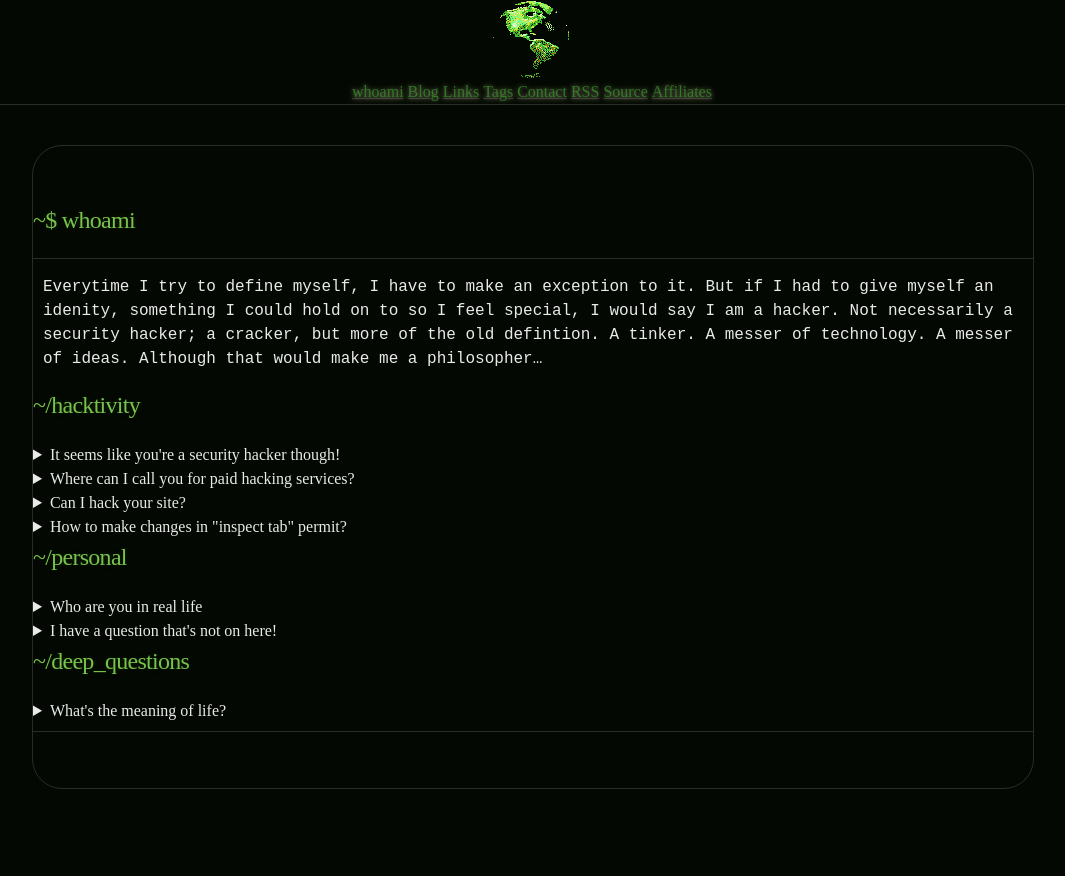
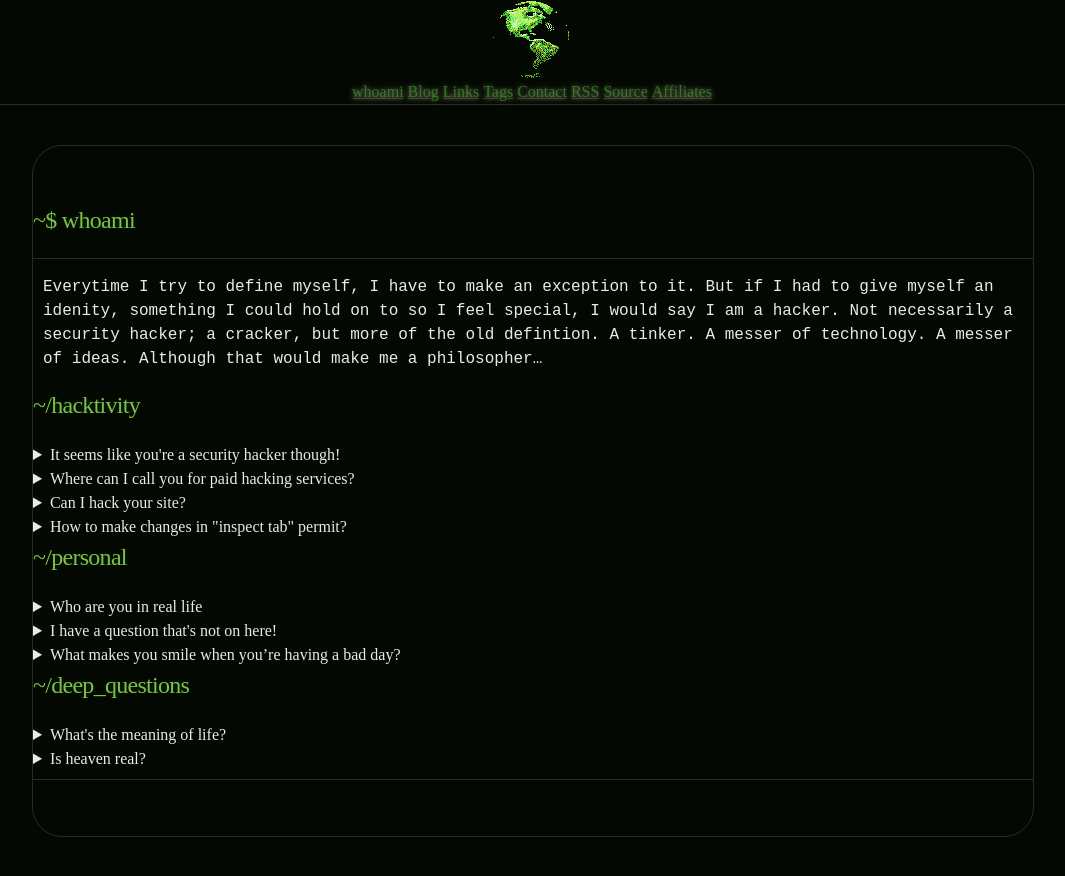
Before and after one commit to CamoCatX/camocatx.github.io, a Jekyll site: the page built from whoami.md, in a window 1280 px wide. Shown: the top 876 px of the page, without its empty margins (108-1173 px from the left). Built offline with Jekyll 4.4.1, drawn with Linux system fonts in a browser that asks for light colours.

Commit message:
modified:   whoami.md

```diff
--- a/whoami.md
+++ b/whoami.md
@@ -50,11 +50,24 @@ Sometimes that does carry over to the real haxx0r hacking. But my intention is t
   You can head over to the contact page and ask me there.
 </details>
 
+<details>
+<summary>What makes you smile when you’re having a bad day?</summary>
+<br>
+  Effective propaganda + amnesia pills
+</details>
+
 ## ~/deep_questions
 
 <details>
 <summary>What's the meaning of life?</summary>
 <br>
-  37
+  Life is an illusion, you are an illusion, everything is an illusion. By this logic I can answer every question without even thinking.
 </details>
+
+<details>
+<summary>Is heaven real?</summary>
+<br>
+  Hmmm... how can I be a moderate in this argument...No it's not dearie, we actually all go to limbo.
+</details>
+
 * * *
```
